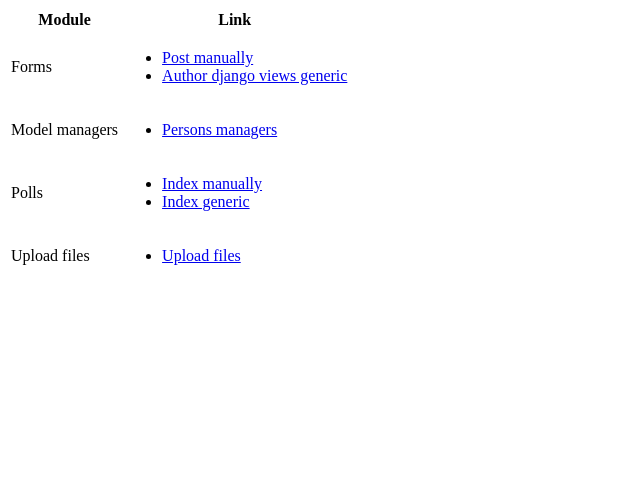
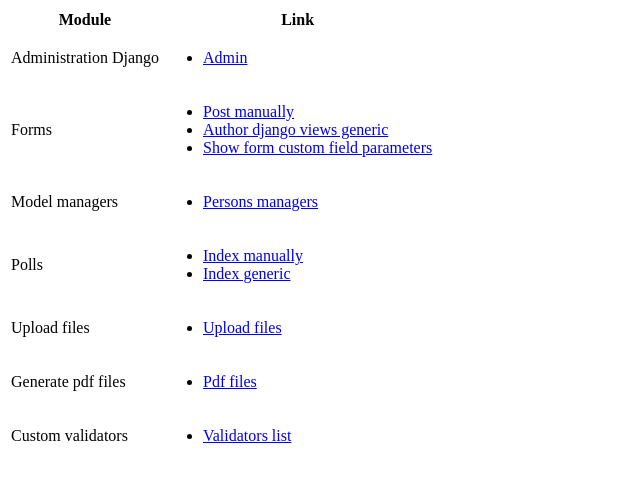
Before and after one commit to gsi-luis/djangolearning, a Django app: page / in a window 1280 px wide. Shown: the top 482 px of the page, without its empty margins (0-640 px from the left). Run offline with Django 3.2, Linux system fonts and the light colour scheme; parts of the project's set-up code (start-up, migrations or seed data) failed here and were passed over.

Commit message:
Add other changes

```diff
--- a/src/learning_django/templates/learning_django/index.html
+++ b/src/learning_django/templates/learning_django/index.html
@@ -12,6 +12,17 @@
         </thead>
         <tbody>
             <tr>
+                <td>Administration Django</td>
+                <td>
+                    <ul>
+                        <li>
+                            <a href="{% url 'admin:index' %}" target="_blank">Admin</a>
+                        </li>
+                    </ul>
+                </td>
+            </tr>
+
+            <tr>
                 <td>Forms</td>
                 <td>
                     <ul>
@@ -20,6 +31,9 @@
                         </li>
                         <li>
                             <a href="{% url 'learning_form:author_list' %}" target="_blank">Author django views generic</a>
+                        </li>
+                        <li>
+                            <a href="{% url 'learning_form:custom_field_parameter' %}" target="_blank">Show form custom field parameters</a>
                         </li>
                     </ul>
                 </td>
@@ -60,6 +74,28 @@
                     </ul>
                 </td>
             </tr>
+
+            <tr>
+                <td>Generate pdf files</td>
+                <td>
+                    <ul>
+                        <li>
+                            <a href="{% url 'learning_wkhtmltopdf:pdf_index' %}" target="_blank">Pdf files</a>
+                        </li>
+                    </ul>
+                </td>
+            </tr>
+
+            <tr>
+                <td>Custom validators</td>
+                <td>
+                    <ul>
+                        <li>
+                            <a href="{% url 'learning_validator:validator_index' %}" target="_blank">Validators list</a>
+                        </li>
+                    </ul>
+                </td>
+            </tr>
         </tbody>
     </table>
 </body>
--- a/src/learning_django/urls.py
+++ b/src/learning_django/urls.py
@@ -27,5 +27,7 @@ urlpatterns = [
     path('persons/', include('learning_manager.urls')),
     path('upload/', include('learning_upload.urls')),
     path('form/', include('learning_form.urls')),
+    path('pdf/', include('learning_wkhtmltopdf.urls')),
+    path('validator/', include('learning_validator.urls')),
     path('admin/', admin.site.urls),
 ] + static(settings.STATIC_URL, document_root=settings.STATIC_ROOT)
--- a/src/learning_form/urls.py
+++ b/src/learning_form/urls.py
@@ -14,4 +14,6 @@ urlpatterns = [
     url(r'^author/(?P<pk>\d+)/$', views.AuthorDetailView.as_view(), name='author_detail'),
     url(r'^author/(?P<pk>\d+)/update/$', views.AuthorUpdate.as_view(), name='author_update'),
     url(r'^author/(?P<pk>\d+)/delete/$', views.AuthorDelete.as_view(), name='author_delete'),
+
+    url(r'^custom_field_parameters/create/$', views.custom_form_field_parameters, name='custom_field_parameter'),
 ]
--- a/src/requirements.txt
+++ b/src/requirements.txt
@@ -1,4 +1,4 @@
 Django==3.0.8
 gunicorn==20.0.4
 psycopg2-binary==2.8.5
-reportlab==3.5.44
+django_wkhtmltopdf==3.3.0
```
Also changed, not shown: src/learning_django/settings.py (+9 -0 lines), src/learning_form/forms.py (+7 -0 lines), src/learning_form/views.py (+6 -1 lines), src/polls/management/commands/pollexample.py (added, +11 -0 lines), 1 other file.
